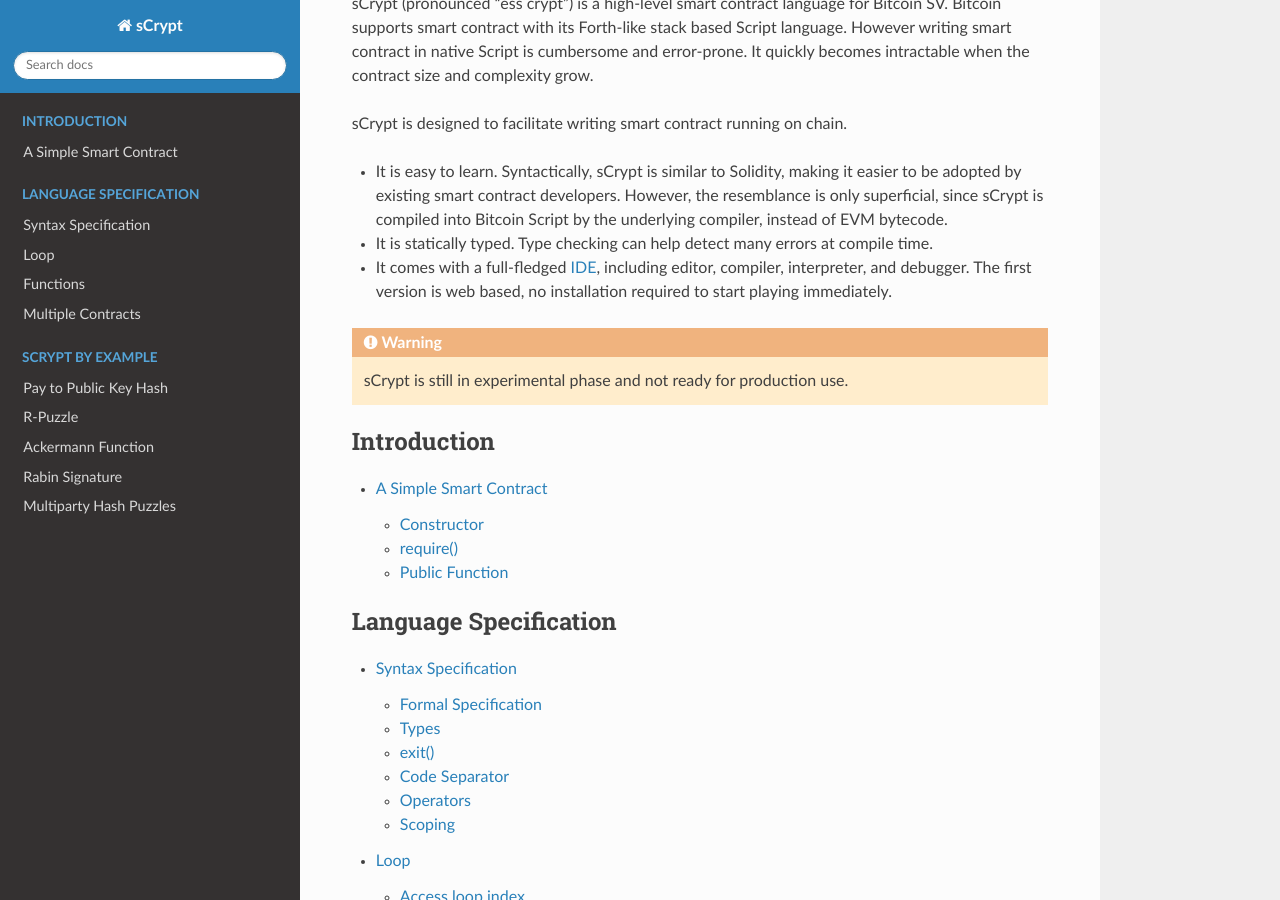
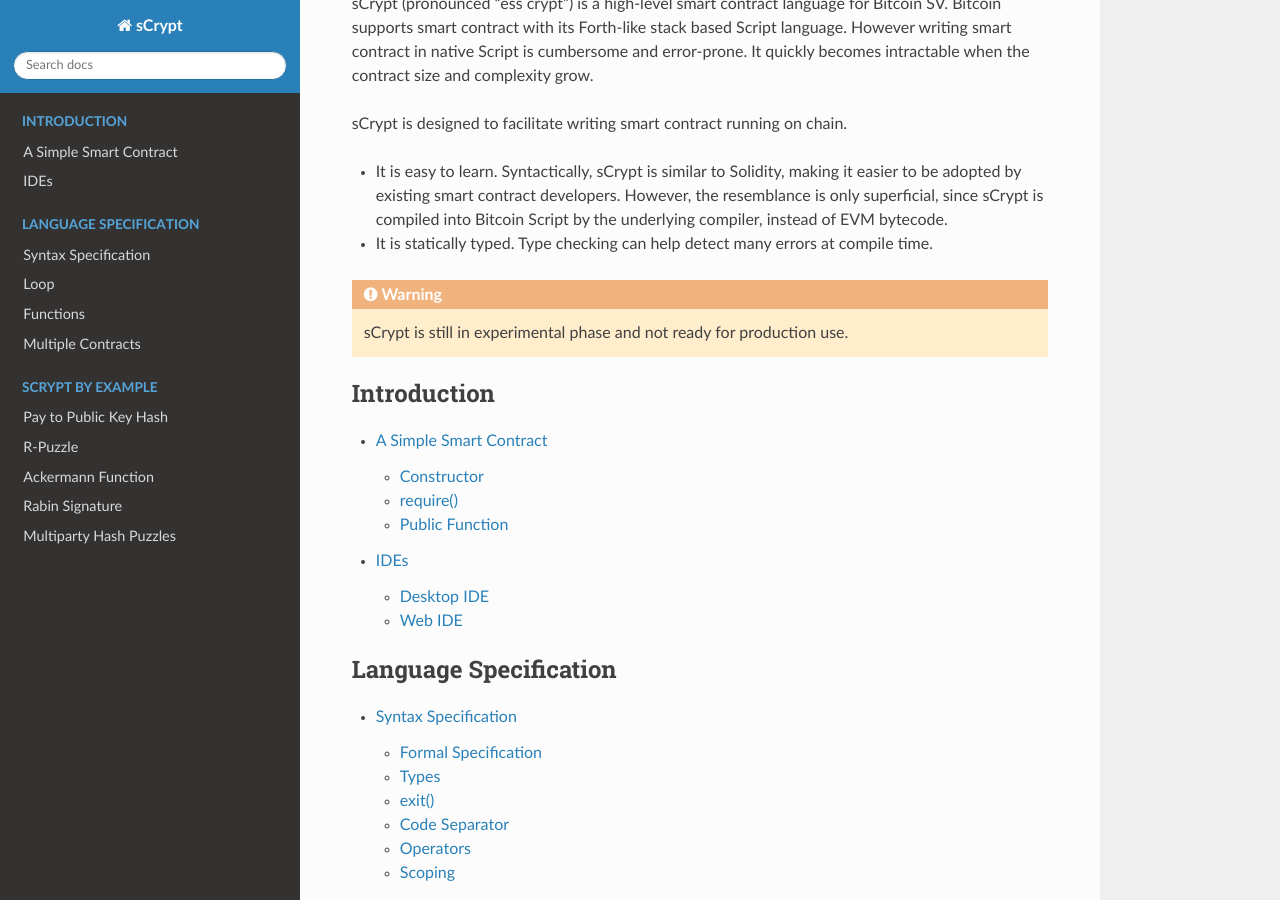
Before and after one commit to sCrypt-Inc/specification, a Sphinx documentation site: the page built from docs/index.rst, in a window 1280 px wide and 900 px high, scrolled down 288 px. Built offline with Sphinx 7.4.7 and the Read the Docs theme 2.0.0, drawn with Linux system fonts in a browser that asks for light colours.

Commit message:
add desktop IDE

```diff
--- a/docs/index.rst
+++ b/docs/index.rst
@@ -15,7 +15,6 @@
 
 * It is easy to learn. Syntactically, sCrypt is similar to Solidity, making it easier to be adopted by existing smart contract developers. However, the resemblance is only superficial, since sCrypt is compiled into Bitcoin Script by the underlying compiler, instead of EVM bytecode.
 * It is statically typed. Type checking can help detect many errors at compile time.
-* It comes with a full-fledged `IDE <http://scrypt.studio>`_, including editor, compiler, interpreter, and debugger. The first version is web based, no installation required to start playing immediately.
 
 
 .. Warning:: sCrypt is still in experimental phase and not ready for production use.
@@ -25,6 +24,7 @@
    :caption: Introduction
 
    intro
+   ide
 
 .. toctree::
    :maxdepth: 2
```
Also changed, not shown: docs/ide.rst (added, +15 -0 lines).
